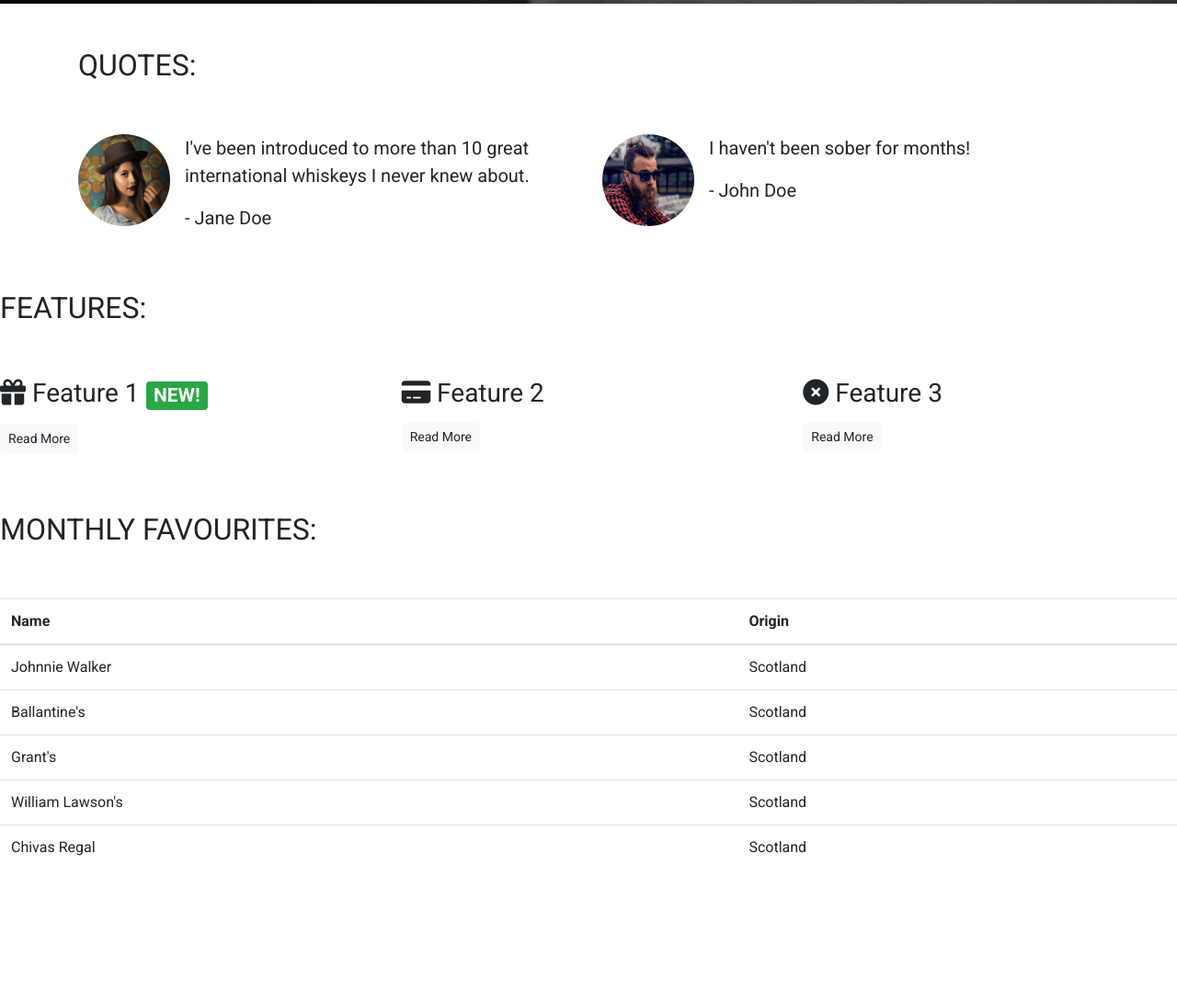
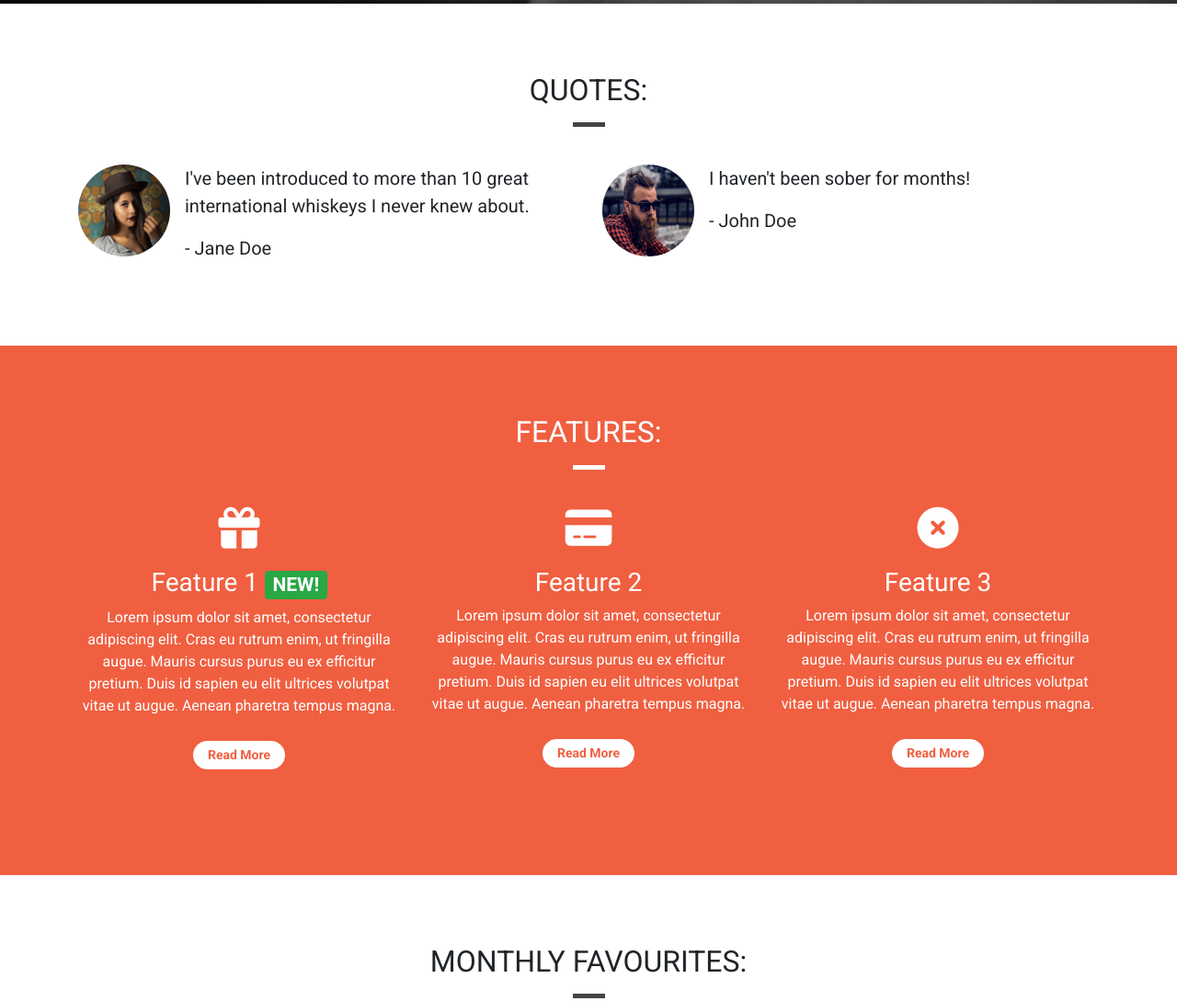
Before and after one commit to CMecrow/bootstrap-first-run, a plain HTML site: page index.html in a window 1280 px wide. Shown: the part 796-1885 px from the top of the page at 92% size. Before the commit the page ends 1758 px from the top, so only its background shows below. Drawn offline with nearby package versions, Linux system fonts and the light colour scheme.

Commit message:
add styling to quotes, features and monthly

```diff
--- a/css/style.css
+++ b/css/style.css
@@ -1,5 +1,10 @@
 body {
     font-family: 'Roboto', sans-serif;
+}
+
+.container-wrapper--red {
+    background-color: #f05f40;
+    color: white;
 }
 
 .alert-container .col-12 {
@@ -37,13 +42,18 @@ body {
     background-color: rgba(0, 0, 0, 0.5);
 }
 
-.quotes-container {
+/* Page Headers */
 
+.page-header {
+    margin-bottom: 25px;
+    border-bottom: 0;
+    text-align: center;
 }
 
-.features-container {
+.page-header h2 {
+    margin-top: 0;
+}
 
-}
 
 /* Block dividers */
 
@@ -58,8 +68,19 @@ body {
     background-color: #f05f40;
 }
 
+.block-divider--white {
+    background-color: white;
+}
+
 .block-divider--short {
     width: 35px;
+}
+
+/* Content containers */
+
+.content-container {
+    padding-top: 75px;
+    padding-bottom: 75px;
 }
 
 /* Navbar */
@@ -138,3 +159,27 @@ body {
     border-color: #df4929;
     color: white;
 }
+
+.feature {
+    text-align: center;
+    margin-bottom: 40px;
+}
+
+.feature i {
+    margin-bottom: 20px;
+    font-size: 45px;
+    line-height: 45px;
+}
+
+.feature .btn {
+    background-color: white;
+    border-color: white;
+    border-radius: 15px;
+    min-width: 100px;
+    font-weight: bold;
+    margin-top: 10px;
+}
+
+.read-more {
+    color: #f05f40;
+}
--- a/index.html
+++ b/index.html
@@ -79,11 +79,13 @@
     </div>
 
     <!--Quotes-->
-    <div class="container quotes-container">
+    <div class="container-wrapper">
+        <div class="container quotes-container content-container">
             <section class="quotes">
                 <div class="row">
-                <div class="col-12 col-md-6 my-5">
+                    <div class="col-12 page-header">
                         <h2 class="text-uppercase">Quotes:</h2>
+                        <hr class="block-divider block-divider--short">
                     </div>
                 </div>
                 <div class="row">
@@ -117,49 +119,55 @@
             </section>
             <!--/.Quotes-->
         </div>
+    </div>
 
     <!--Features-->
-    <div class="features-container">
+    <div class="container-wrapper container-wrapper--red">
+        <div class="container features-container content-container">
             <section class="features">
                 <div class="row">
-                <div class="col-12 my-5">
+                    <div class="col-12 page-header">
                         <h2 class="text-uppercase">Features:</h2>
+                        <hr class="block-divider block-divider--short block-divider--white">
                     </div>
                 </div>
                 <div class="row">
                     <div class="col-12 col-md-6 col-lg-4">
                         <div class="feature">
-                        <h3><i class="fas fa-gift d-none d-sm-inline"></i> Feature 1 <span
+                            <h3><i class="fas fa-gift d-none d-sm-block"></i> Feature 1 <span
                                     class="badge badge-success">NEW!</span></h3>
-                        <p></p>
-                        <p><a class="btn btn-sm btn-light" href"">Read More</a></p>
+                            <p>Lorem ipsum dolor sit amet, consectetur adipiscing elit. Cras eu rutrum enim, ut fringilla augue. Mauris cursus purus eu ex efficitur pretium. Duis id sapien eu elit ultrices volutpat vitae ut augue. Aenean pharetra tempus magna.</p>
+                            <p class="read-more"><a class="btn btn-sm btn-light" href"">Read More</a></p>
                         </div>
                     </div>
                     <div class="col-12 col-md-6 col-lg-4">
                         <div class="feature">
-                        <h3><i class="fas fa-credit-card d-none d-sm-inline"></i> Feature 2</h3>
-                        <p></p>
-                        <p><a class="btn btn-sm btn-light" href"">Read More</a></p>
+                            <h3><i class="fas fa-credit-card d-none d-sm-block"></i> Feature 2</h3>
+                            <p>Lorem ipsum dolor sit amet, consectetur adipiscing elit. Cras eu rutrum enim, ut fringilla augue. Mauris cursus purus eu ex efficitur pretium. Duis id sapien eu elit ultrices volutpat vitae ut augue. Aenean pharetra tempus magna.</p>
+                            <p class="read-more"><a class="btn btn-sm btn-light" href"">Read More</a></p>
                         </div>
                     </div>
                     <div class="col-12 d-md-none d-lg-block col-lg-4">
                         <div class="feature">
-                        <h3><i class="fas fa-times-circle d-none d-sm-inline"></i> Feature 3</h3>
-                        <p></p>
-                        <p><a class="btn btn-sm btn-light" href"">Read More</a></p>
+                            <h3><i class="fas fa-times-circle d-none d-sm-block"></i> Feature 3</h3>
+                            <p>Lorem ipsum dolor sit amet, consectetur adipiscing elit. Cras eu rutrum enim, ut fringilla augue. Mauris cursus purus eu ex efficitur pretium. Duis id sapien eu elit ultrices volutpat vitae ut augue. Aenean pharetra tempus magna.</p>
+                            <p class="read-more"><a class="btn btn-sm btn-light" href"">Read More</a></p>
                         </div>
                     </div>
                 </div>
             </section>
         <!--/.Features-->
         </div>
+    </div>
 
     <!--Monthly Favorites-->
-    <div class="monthly-container">
+    <div class="container-wrapper">
+        <div class="container monthly-container content-container">
             <section>
                 <div class="row">
-                <div class="col-12 my-5">
+                    <div class="col-12 page-header">
                         <h2 class="text-uppercase">Monthly Favourites:</h2>
+                        <hr class="block-divider block-divider--short">
                     </div>
                 </div>
                 <table class="table">
@@ -194,6 +202,7 @@
                 </table>
             </section>
         <!--/.Monthly Features-->
+        </div>
     </div>
 
     <div class="modal" tabindex="-1" role="dialog" id="signUpModal">
```
Lines whose indentation alone changed are shown as unchanged.
